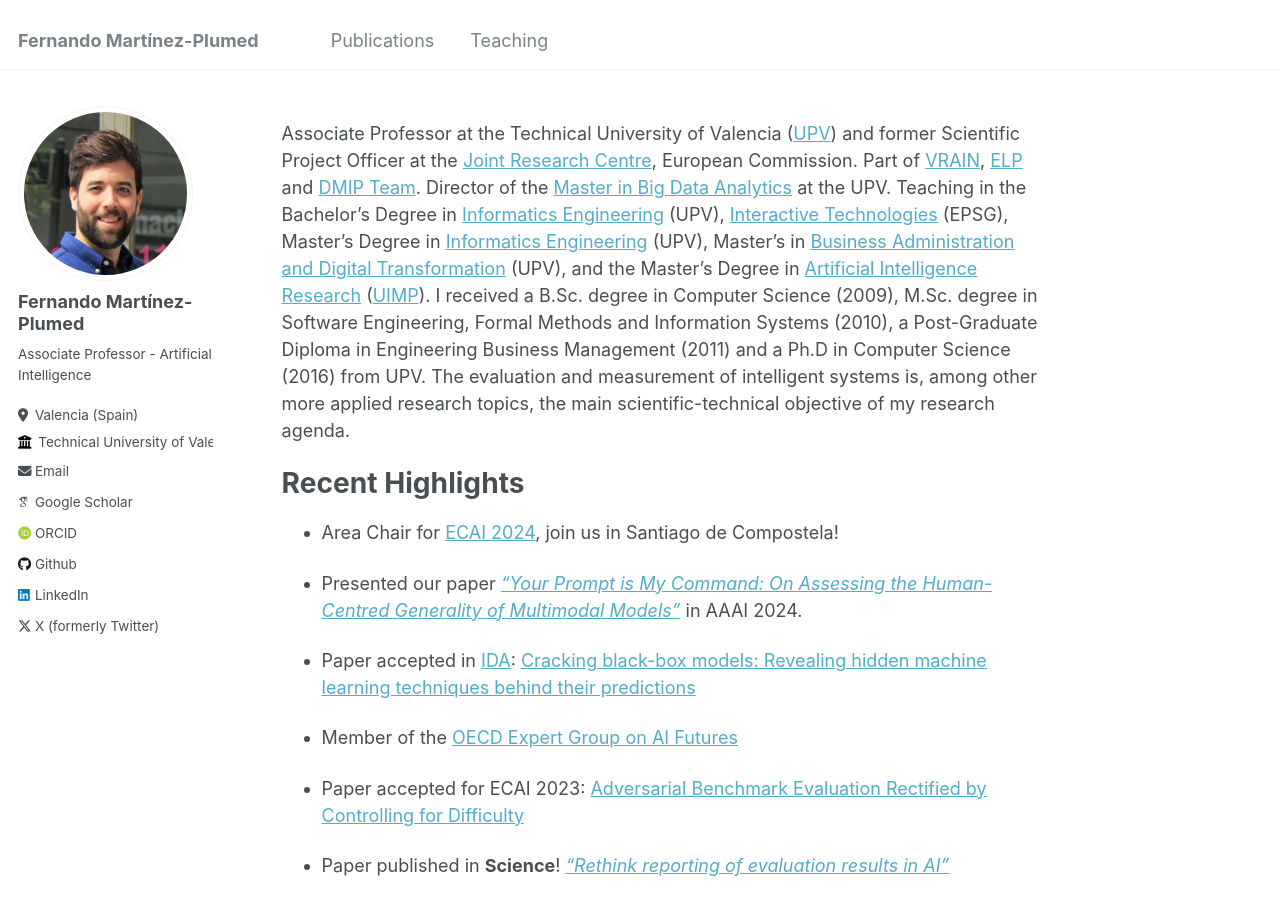
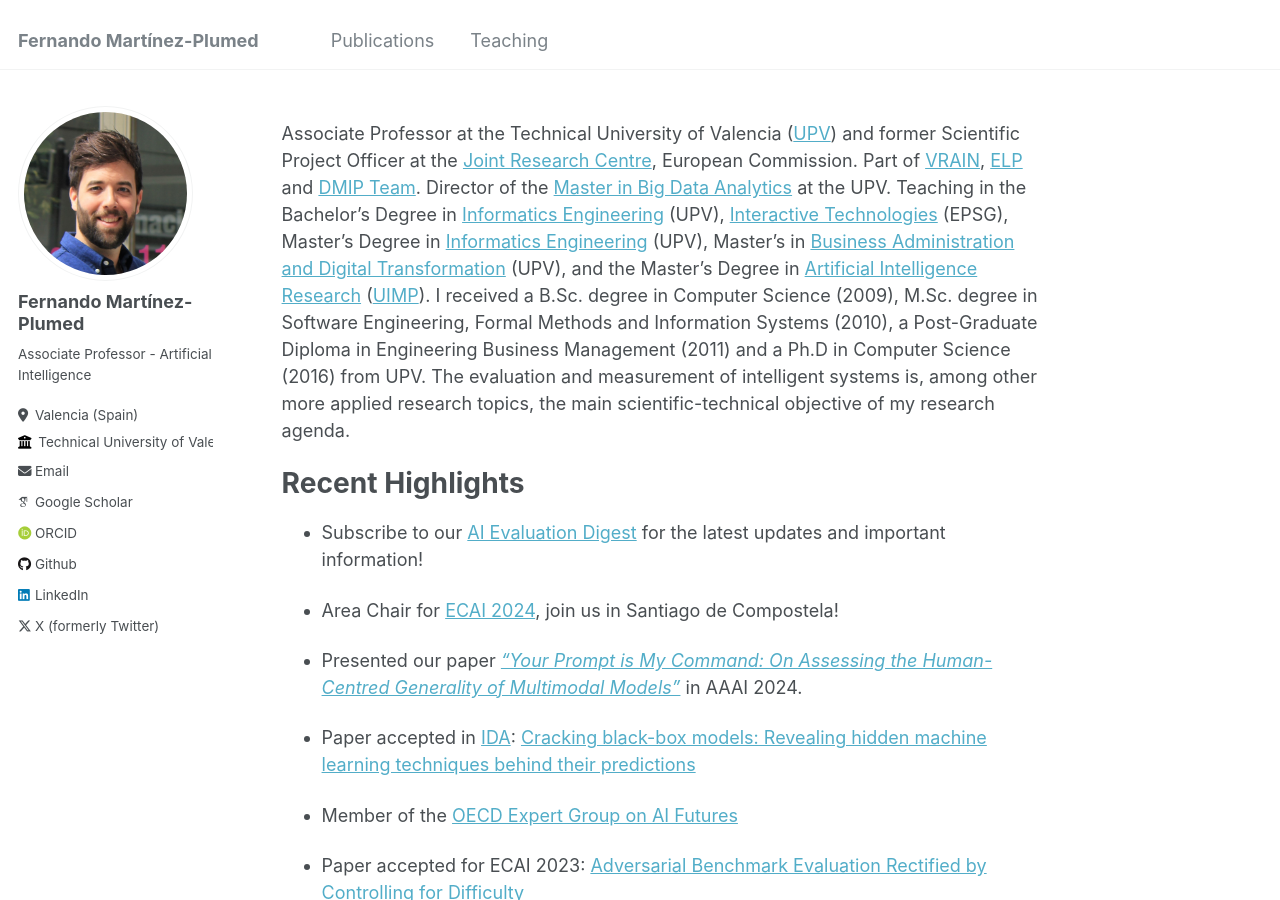
Before and after one commit to nandomp/nandomp.github.io, a Jekyll site: the page built from _pages/about.md, in a window 1280 px wide and 900 px high. Built offline with Jekyll 4.4.1, drawn with Linux system fonts in a browser that asks for light colours; some web fonts are replaced.

Commit message:
Update about.md

```diff
--- a/_pages/about.md
+++ b/_pages/about.md
@@ -12,6 +12,8 @@ Associate Professor at the Technical University of Valencia ([UPV](http://www.up
 
 Recent Highlights
 ======
+
+* Subscribe to our [AI Evaluation Digest](https://aievaluation.substack.com/) for the latest updates and important information!
 
 * Area Chair for [ECAI 2024](https://www.ecai2024.eu/),  join us in Santiago de Compostela!
 
```
